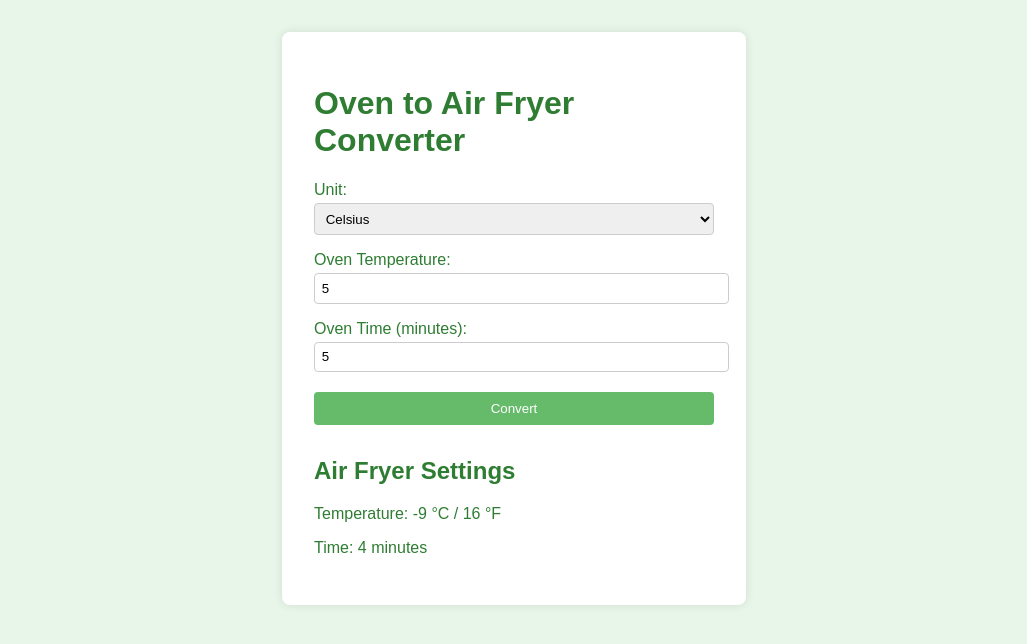
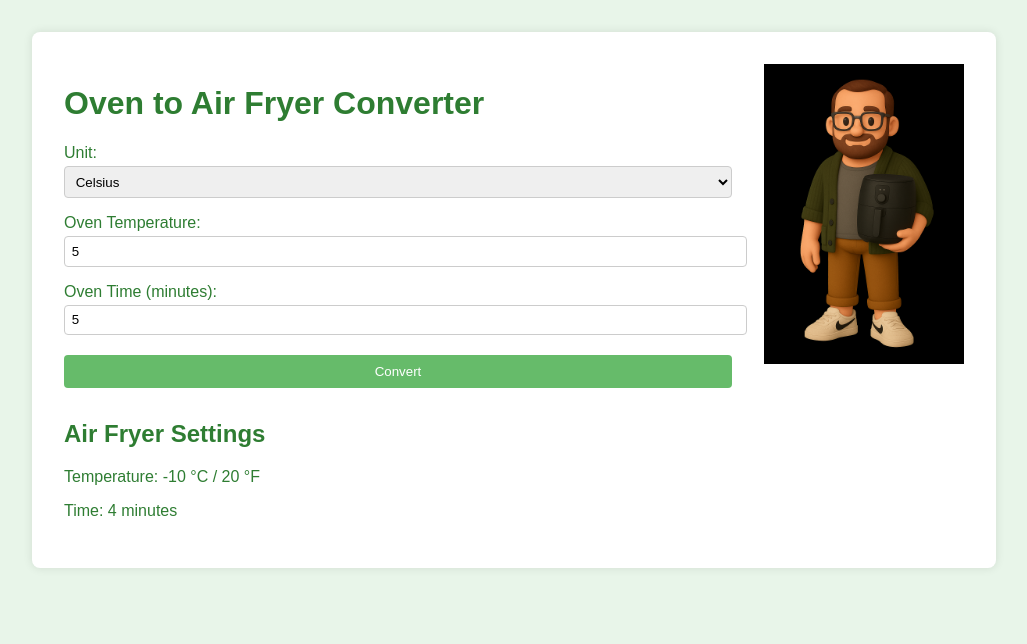
Before and after one commit to mattyhakin/over-to-airfryer, a plain HTML site: page index.html in a window 1280 px wide. Both pictures are taken after typing "5", "5" into the empty fields and a click on the button "Convert". Shown: the whole page, without its empty margins (126-1153 px from the left). Drawn offline with Linux system fonts and the light colour scheme.

Commit message:
Added code for v1.1.0

```diff
--- a/index.html
+++ b/index.html
@@ -6,23 +6,11 @@
   <title>Oven to Air Fryer Converter</title>
   <link rel="stylesheet" href="style.css" />
   <link rel="icon" href="favicon.ico" />
-  <meta name="description" content="Convert oven temperatures and times to air fryer settings easily. Supports Celsius and Fahrenheit.">
-  <meta name="keywords" content="oven to air fryer, temperature converter, air fryer cooking">
-  <meta name="author" content="Your Name">
-  <meta property="og:title" content="Oven to Air Fryer Converter">
-  <meta property="og:description" content="Quickly convert oven temp/time to air fryer settings. Supports both Celsius and Fahrenheit.">
-  <meta property="og:type" content="website">
-  <meta property="og:url" content="https://yourusername.github.io/oven-to-airfryer/">
-  <meta property="og:image" content="https://yourusername.github.io/oven-to-airfryer/og-preview.png">
-  <meta property="og:image:width" content="1200">
-  <meta property="og:image:height" content="630">
-  <meta name="twitter:card" content="summary_large_image">
-  <meta name="twitter:title" content="Oven to Air Fryer Converter">
-  <meta name="twitter:description" content="Convert oven temperature & time to air fryer settings. Works with Celsius or Fahrenheit.">
-  <meta name="twitter:image" content="https://yourusername.github.io/oven-to-airfryer/og-preview.png">
 </head>
 <body>
   <div class="container">
+    <div class="content">
+      <div class="left">
         <h1>Oven to Air Fryer Converter</h1>
         <form id="converterForm">
           <label for="unit">Unit:</label>
@@ -30,22 +18,23 @@
             <option value="c">Celsius</option>
             <option value="f">Fahrenheit</option>
           </select>
-
           <label for="ovenTemp">Oven Temperature:</label>
           <input type="number" id="ovenTemp" required />
-
           <label for="ovenTime">Oven Time (minutes):</label>
           <input type="number" id="ovenTime" required />
-
           <button type="submit">Convert</button>
         </form>
-
         <div id="results" class="hidden">
           <h2>Air Fryer Settings</h2>
           <p>Temperature: <span id="airTempC"></span> °C / <span id="airTempF"></span> °F</p>
           <p>Time: <span id="airTime"></span> minutes</p>
         </div>
       </div>
+      <div class="right">
+        <img src="mascot.png" alt="Mascot with air fryer" class="side-image" />
+      </div>
+    </div>
+  </div>
   <script src="script.js"></script>
 </body>
 </html>
--- a/script.js
+++ b/script.js
@@ -5,9 +5,9 @@ document.getElementById("converterForm").addEventListener("submit", function (e)
   const time = parseFloat(document.getElementById("ovenTime").value);
   if (!temp || !time) return;
   const tempF = unit === "c" ? (temp * 9) / 5 + 32 : temp;
-  const airTempF = Math.round(tempF - 25);
+  const airTempF = Math.round((tempF - 25) / 10) * 10;
   const airTime = Math.round(time * 0.8);
-  const airTempC = Math.round(((airTempF - 32) * 5) / 9);
+  const airTempC = Math.round((((airTempF - 32) * 5) / 9) / 10) * 10;
   document.getElementById("airTempC").textContent = airTempC;
   document.getElementById("airTempF").textContent = airTempF;
   document.getElementById("airTime").textContent = airTime;
--- a/style.css
+++ b/style.css
@@ -8,11 +8,30 @@ body {
   justify-content: center;
 }
 .container {
-  max-width: 400px;
   background: #ffffff;
   padding: 2em;
   border-radius: 8px;
   box-shadow: 0 0 10px rgba(0, 0, 0, 0.1);
+  max-width: 900px;
+  width: 100%;
+}
+.content {
+  display: flex;
+  flex-wrap: wrap;
+  gap: 2em;
+}
+.left {
+  flex: 1 1 300px;
+}
+.right {
+  flex: 0 0 200px;
+  display: flex;
+  justify-content: center;
+  align-items: flex-start;
+}
+.side-image {
+  max-width: 100%;
+  height: auto;
 }
 label {
   display: block;
```
Also changed, not shown: ROADMAP.md (added, +32 -0 lines), README.md, mascot.png (added). Lines whose indentation alone changed are shown as unchanged.
